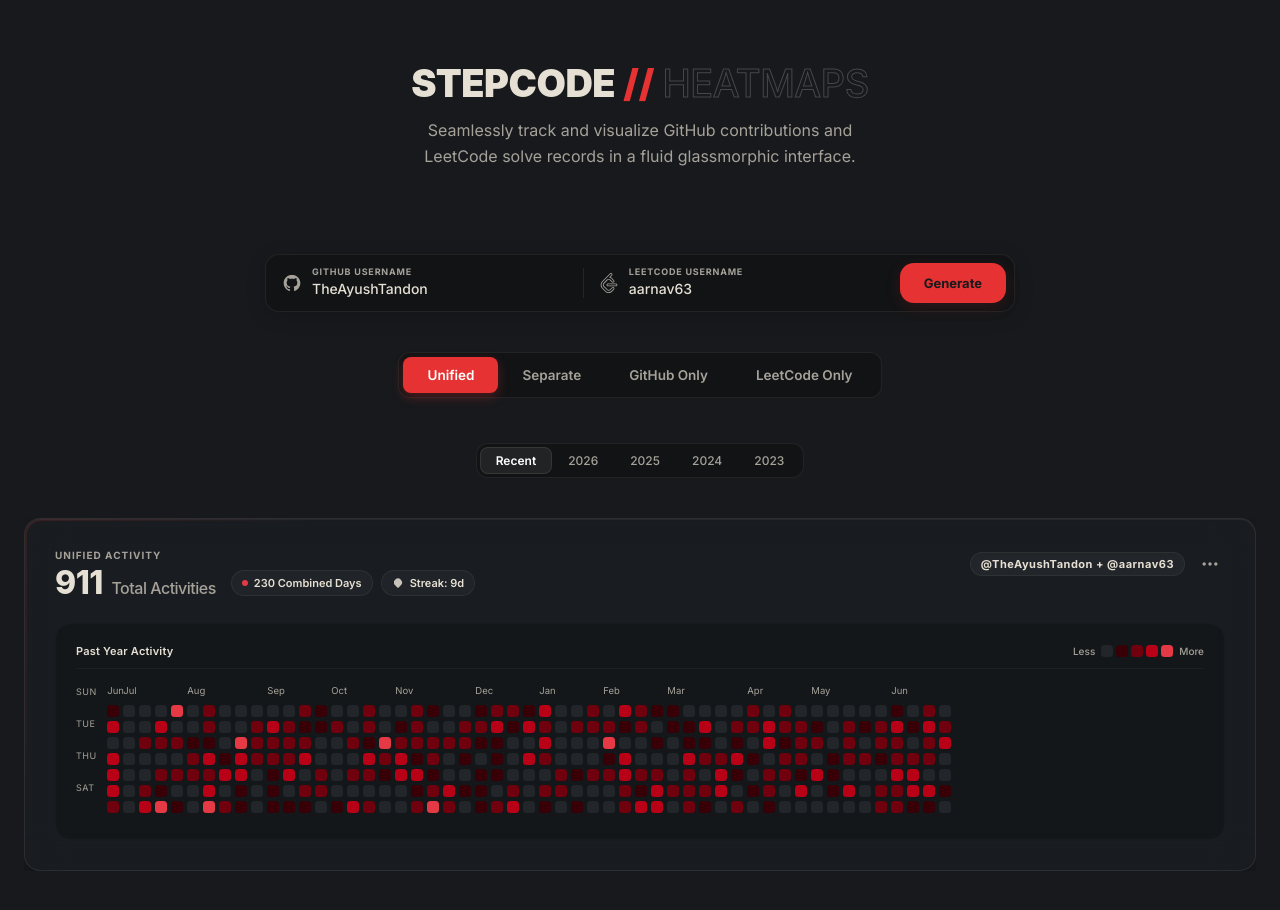
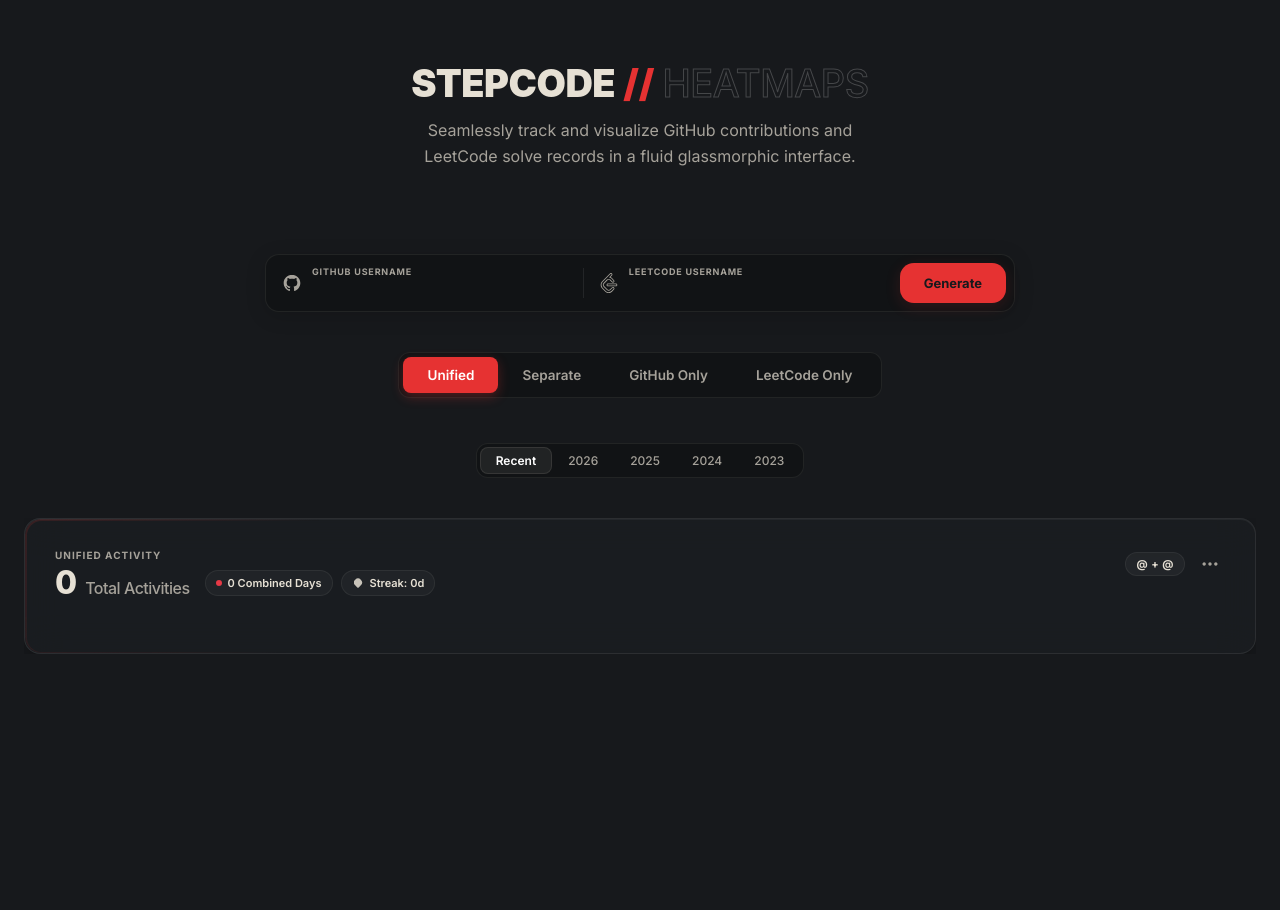
Before and after one commit to TheAyushTandon/Stepcode-heatmaps, a React (Vite) app in the folder frontend/: page / in a window 1280 px wide. Shown: the top 910 px of the page. After the commit the page ends 800 px from the top, so only its background shows below. Built offline with nearby package versions, Linux system fonts and the light colour scheme; no server answers; a web font is replaced by a local one.

Commit message:
Remove default usernames — inputs start blank, no auto-load on mount

```diff
--- a/frontend/src/App.tsx
+++ b/frontend/src/App.tsx
@@ -1,4 +1,4 @@
-import React, { useState, useEffect } from "react";
+import React, { useState } from "react";
 import { motion } from "framer-motion";
 import { Header } from "./components/Header";
 import { Toggle, type ViewType } from "./components/Toggle";
@@ -118,10 +118,10 @@
 };
 
 function App() {
-  const [githubUser, setGithubUser] = useState("TheAyushTandon");
-  const [leetcodeUser, setLeetcodeUser] = useState("aarnav63");
-  const [activeGithubUser, setActiveGithubUser] = useState("TheAyushTandon");
-  const [activeLeetcodeUser, setActiveLeetcodeUser] = useState("aarnav63");
+  const [githubUser, setGithubUser] = useState("");
+  const [leetcodeUser, setLeetcodeUser] = useState("");
+  const [activeGithubUser, setActiveGithubUser] = useState("");
+  const [activeLeetcodeUser, setActiveLeetcodeUser] = useState("");
 
   const [view, setView] = useState<ViewType>("unified");
   const [selectedYear, setSelectedYear] = useState<number | null>(null);
@@ -283,8 +283,8 @@
   const loadData = async (forceUpdateUsers = false, year: number | null | undefined = selectedYear) => {
     setLoading(true);
 
-    const gh = githubUser.trim() || "TheAyushTandon";
-    const lc = leetcodeUser.trim() || "aarnav63";
+    const gh = githubUser.trim();
+    const lc = leetcodeUser.trim();
 
     if (forceUpdateUsers) {
       setActiveGithubUser(gh);
@@ -360,10 +360,7 @@
     loadData(false, year);
   };
 
-  // Initial Load on mount
-  useEffect(() => {
-    loadData(true);
-  }, []);
+  // No auto-load on mount — user must enter usernames and click Generate
 
   const handleHoverCell = (e: React.MouseEvent, text: string, color: string) => {
     setTooltip({
```
